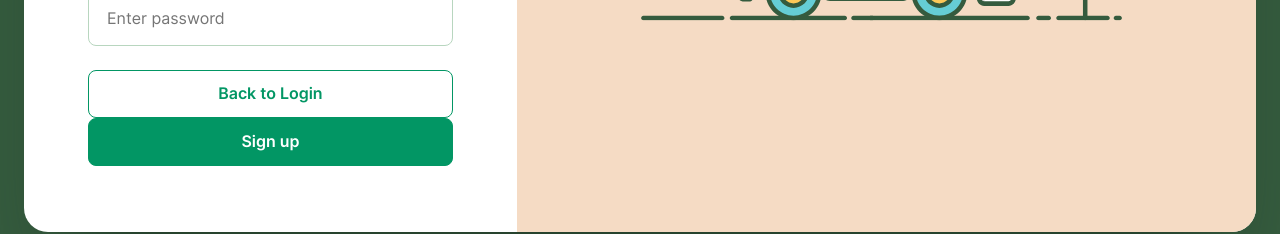
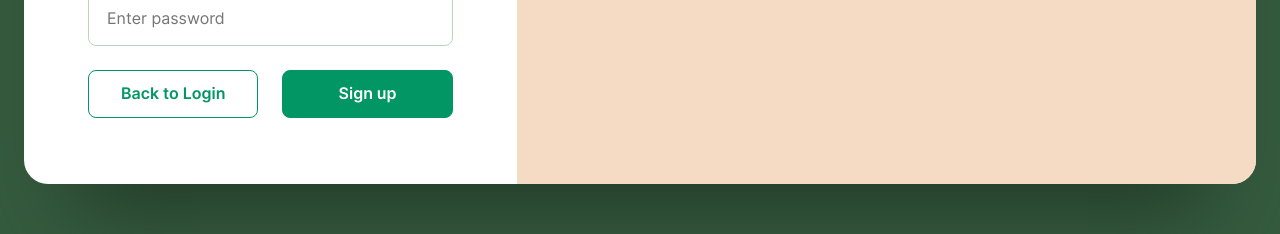
Before and after one commit to jein-sh/travalizer, a Vue app: page /register in a window 1280 px wide. Shown: the part 627-861 px from the top of the page. Built offline with nearby package versions, Linux system fonts and the light colour scheme; no server answers.

Commit message:
добавляет отступ кнопкам

```diff
--- a/src/components/RegisterForm.vue
+++ b/src/components/RegisterForm.vue
@@ -69,4 +69,16 @@
   margin-bottom: 32px;
 }
 
+.entry__actions {
+  display: grid;
+  grid-template-columns: 1fr 1fr;
+  gap: 24px;
+}
+
+@media(max-width: 359px) {
+  .entry__actions {
+    grid-template-columns: 1fr;
+  }
+}
+
 </style>
```
